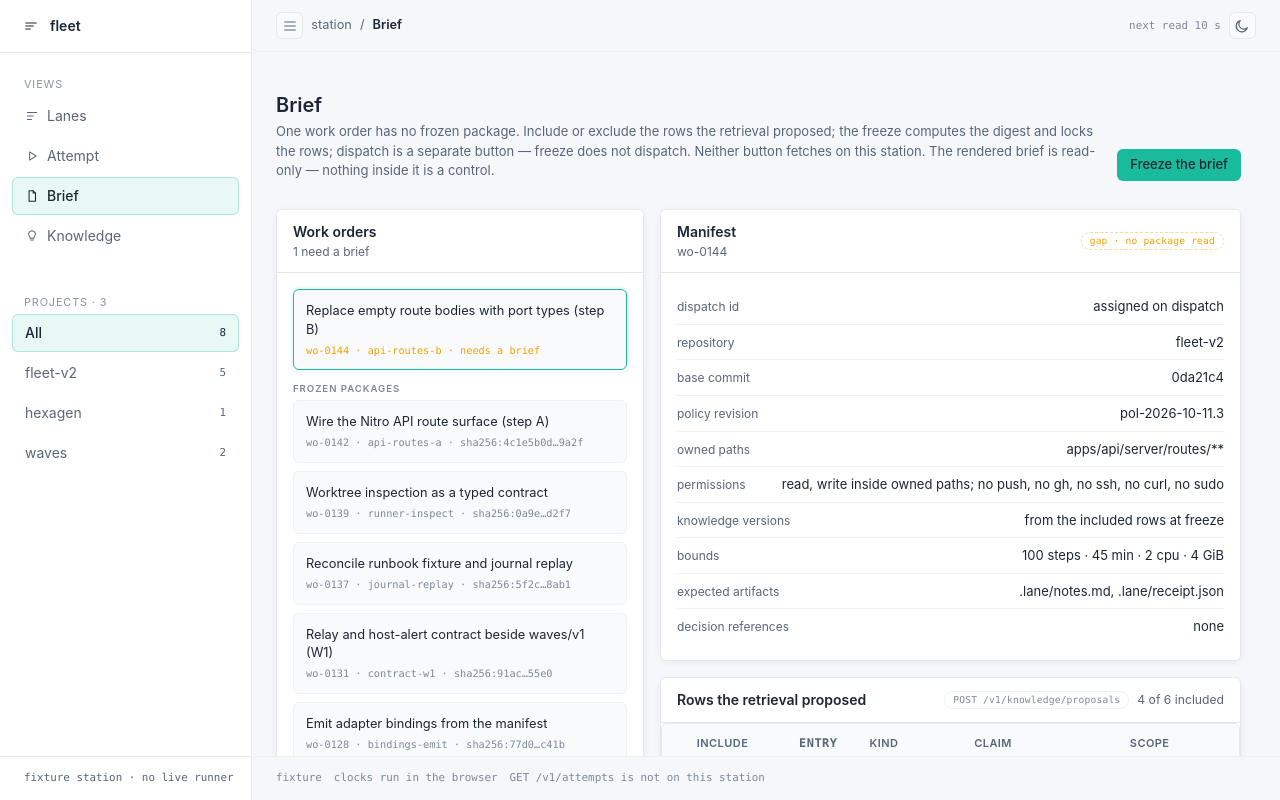
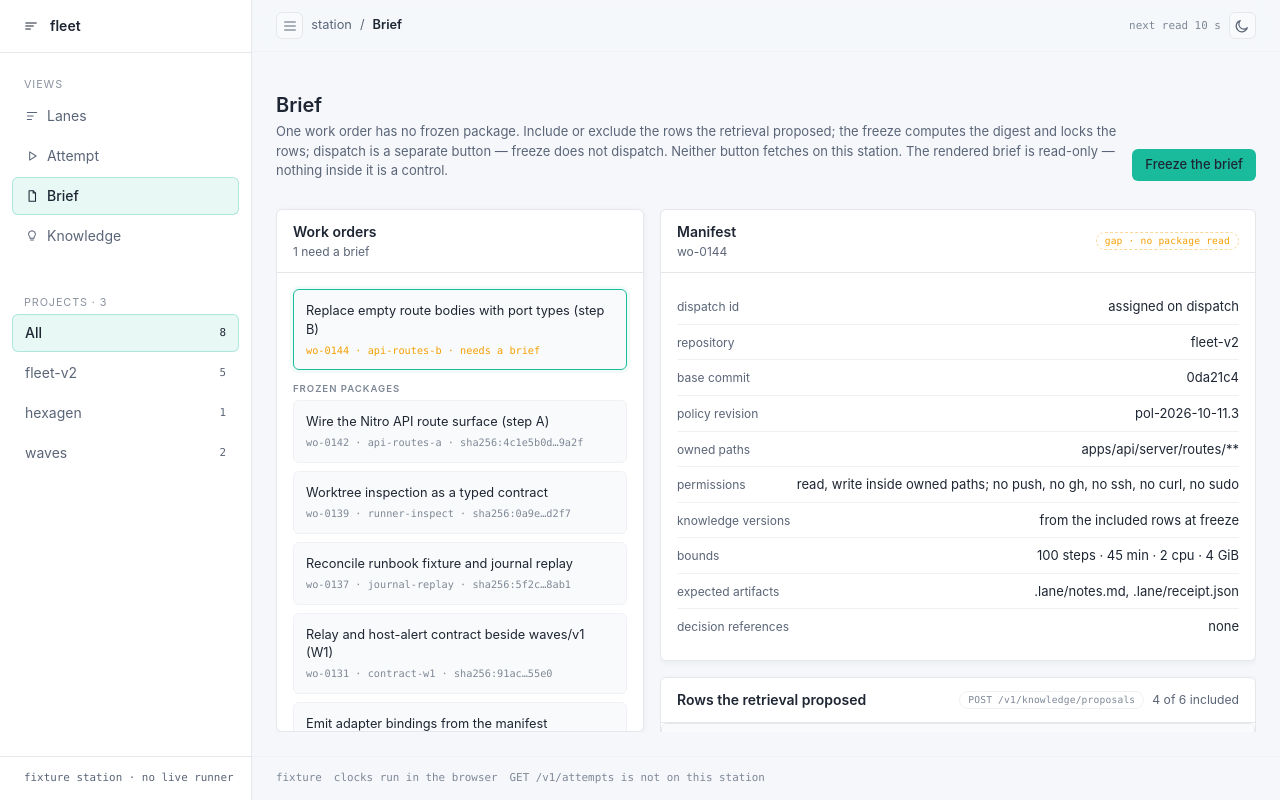
Before and after one commit to martinkrakowski/fleet-v2, a Next.js app in the folder apps/web/: page /brief in a window 1280 px wide. Built offline with nearby package versions, Linux system fonts and the light colour scheme.

Commit message:
fix(web): contain desktop scrolling to view panels on lanes, attempt and brief

```diff
--- a/apps/web/src/app/brief/brief.module.css
+++ b/apps/web/src/app/brief/brief.module.css
@@ -15,6 +15,59 @@
   display: flex;
   flex-direction: column;
   gap: var(--space-4);
+}
+
+/* Desktop: header stays in place; the two columns scroll internally. */
+@media (min-width: 72rem) {
+  .view {
+    flex: 1;
+    min-height: 0;
+    overflow: hidden;
+  }
+
+  .grid {
+    flex: 1;
+    min-height: 0;
+    align-items: stretch;
+    grid-template-rows: minmax(0, 1fr);
+  }
+
+  .woCard {
+    display: flex;
+    flex-direction: column;
+    min-height: 0;
+    overflow: hidden;
+  }
+
+  .woScroll {
+    flex: 1;
+    min-height: 0;
+    overflow-y: auto;
+  }
+
+  .detail {
+    min-height: 0;
+    overflow-y: auto;
+  }
+}
+
+/*
+ * Between the shell breakpoint (992px) and the two-column breakpoint
+ * (72rem) the grid is a single column; the whole grid scrolls internally
+ * so the page header still stays in place.
+ */
+@media (min-width: 992px) and (max-width: 71.99rem) {
+  .view {
+    flex: 1;
+    min-height: 0;
+    overflow: hidden;
+  }
+
+  .grid {
+    flex: 1;
+    min-height: 0;
+    overflow-y: auto;
+  }
 }
 
 .listHead {
--- a/apps/web/src/app/brief/components/work-order-list-card.tsx
+++ b/apps/web/src/app/brief/components/work-order-list-card.tsx
@@ -54,9 +54,9 @@ export function WorkOrderListCard({
   onSelect,
 }: WorkOrderListCardProps) {
   return (
-    <Card aria-label="Work orders">
+    <Card className={styles.woCard} aria-label="Work orders">
       <CardHeader title="Work orders" subtitle={`${unfrozenIds.length} need a brief`} />
-      <CardBody>
+      <CardBody className={styles.woScroll}>
         {unfrozenIds.map((woId) => (
           <WorkOrderItem
             key={woId}
--- a/apps/web/src/app/brief/page.tsx
+++ b/apps/web/src/app/brief/page.tsx
@@ -75,7 +75,7 @@ export default function BriefPage() {
   const includedCount = FIXTURE.proposals.filter((p) => Boolean(include[p.id])).length;
 
   return (
-    <div className={styles.stack}>
+    <div className={[styles.stack, styles.view].filter(Boolean).join(" ")}>
       <PageHeader
         title="Brief"
         description={
@@ -106,7 +106,7 @@ export default function BriefPage() {
           metaFor={metaFor}
           onSelect={setBriefWo}
         />
-        <div className={styles.stack}>
+        <div className={[styles.stack, styles.detail].filter(Boolean).join(" ")}>
           {!isFrozen || !shown ? (
             <>
               <BriefManifestCard woId={sel} manifest={W.manifest} />
--- a/apps/web/src/app/globals.css
+++ b/apps/web/src/app/globals.css
@@ -491,11 +491,24 @@ body.sidebar-rail .sidebar .sidebar-link {
 .page-wrapper {
   flex: 1;
   min-height: 0;
-  overflow: auto;
   padding: var(--space-5);
-  scrollbar-gutter: stable;
   display: flex;
   flex-direction: column;
+}
+
+/* Desktop: the document and .main never scroll; views scroll internally. */
+@media (min-width: 992px) {
+  .page-wrapper {
+    overflow: hidden;
+  }
+}
+
+/* Mobile/tablet: the page scrolls normally. */
+@media (max-width: 991.98px) {
+  .page-wrapper {
+    overflow-y: auto;
+    scrollbar-gutter: stable;
+  }
 }
 
 .footer {
--- a/apps/web/src/app/lanes/page.tsx
+++ b/apps/web/src/app/lanes/page.tsx
@@ -105,7 +105,7 @@ export default function LanesPage() {
               </div>
             }
           />
-          <CardBody>
+          <CardBody className={styles.laneScroll}>
             {rows.length > 0 ? (
               <ul className={styles.lanes}>
                 {rows.map((a) => (
```
Also changed, not shown: apps/web/src/app/attempt/attempt.module.css (+16 -0 lines), apps/web/src/app/lanes/lanes.module.css (+13 -0 lines), 1 other file (tests, documents, lock files or other folders).
